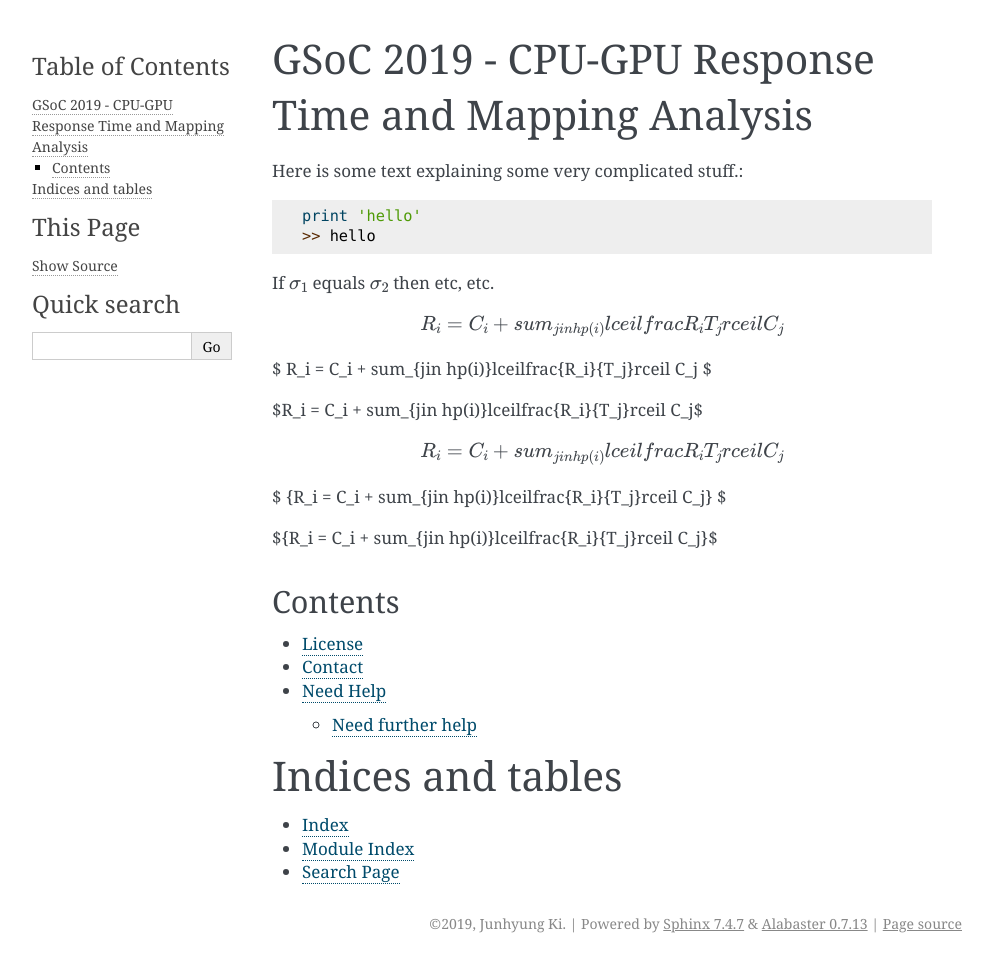
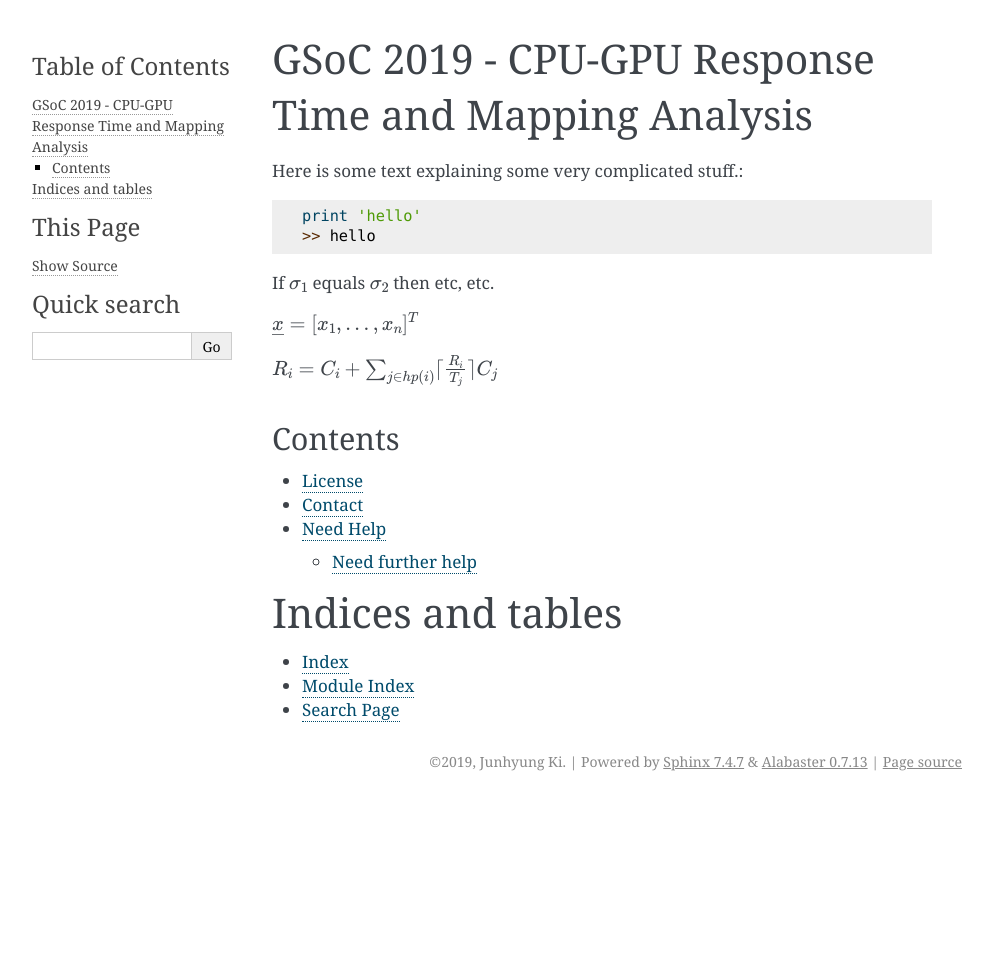
Before and after one commit to junh-ki/gsoc_doc, a Sphinx documentation site: the page built from docs/source/index.rst, in a window 1280 px wide. Shown: the whole page, without its empty margins (148-1141 px from the left). Built offline with Sphinx 7.4.7, drawn with Linux system fonts in a browser that asks for light colours; after the commit the page ends 900 px from its top, so only the background shows below that.

Commit message:
conf.py that perfectly works with mathematical equations

```diff
--- a/docs/source/index.rst
+++ b/docs/source/index.rst
@@ -8,21 +8,10 @@ Here is some text explaining some very complicated stuff.::
 
 If :math:`\sigma_{1}` equals :math:`\sigma_{2}` then etc, etc.
 
-$$
-R_i = C_i + \sum_{j\in hp(i)}\lceil\frac{R_i}{T_j}\rceil C_j
-$$
+:math:`\underline{x}=[  x_{1}, ...,  x_{n}]^{T}`
 
-$ R_i = C_i + \sum_{j\in hp(i)}\lceil\frac{R_i}{T_j}\rceil C_j $
+:math:`R_i = C_i + \sum_{j \in hp(i)} \lceil \frac {R_i} {T_j} \rceil C_j`
 
-$R_i = C_i + \sum_{j\in hp(i)}\lceil\frac{R_i}{T_j}\rceil C_j$
-
-$$
-{R_i = C_i + \sum_{j\in hp(i)}\lceil\frac{R_i}{T_j}\rceil C_j}
-$$
-
-$ {R_i = C_i + \sum_{j\in hp(i)}\lceil\frac{R_i}{T_j}\rceil C_j} $
-
-${R_i = C_i + \sum_{j\in hp(i)}\lceil\frac{R_i}{T_j}\rceil C_j}$
 
 Contents
 ^^^^^^^^
```
Also changed, not shown: 5 other files.
